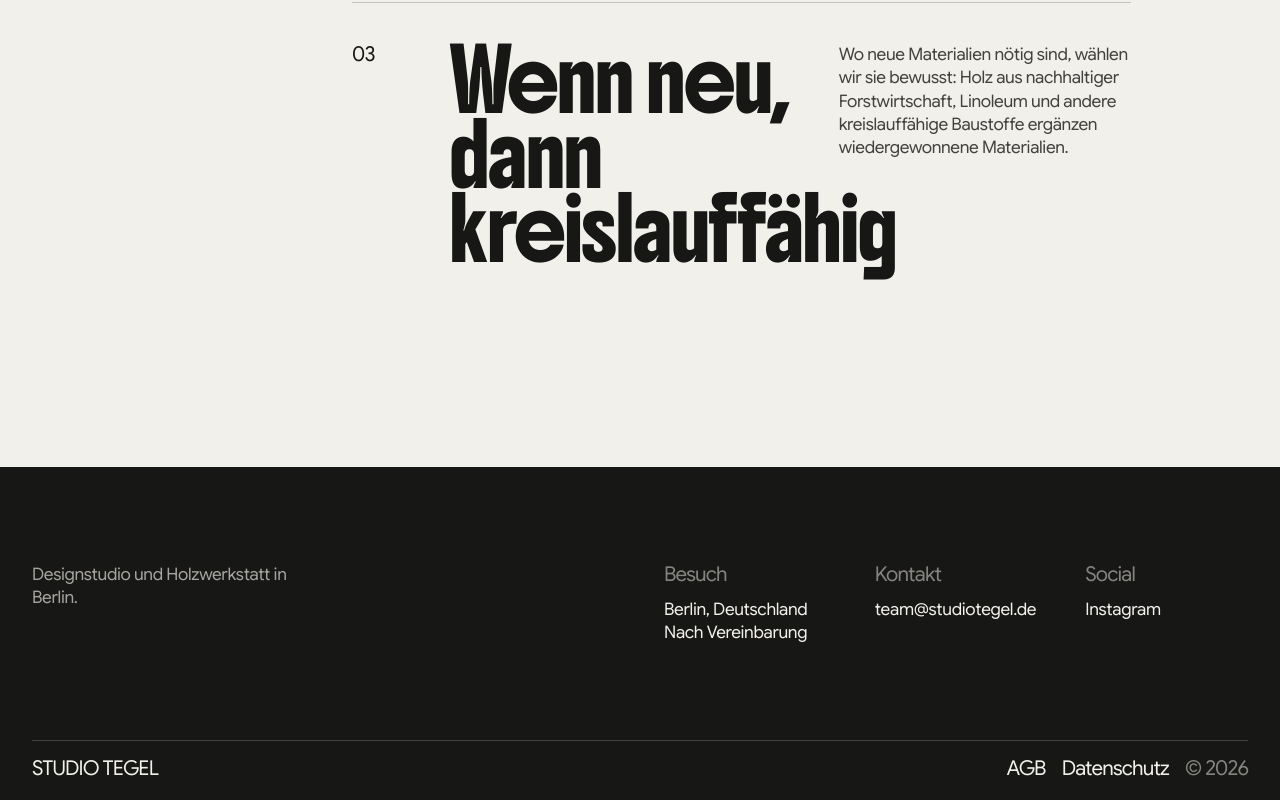
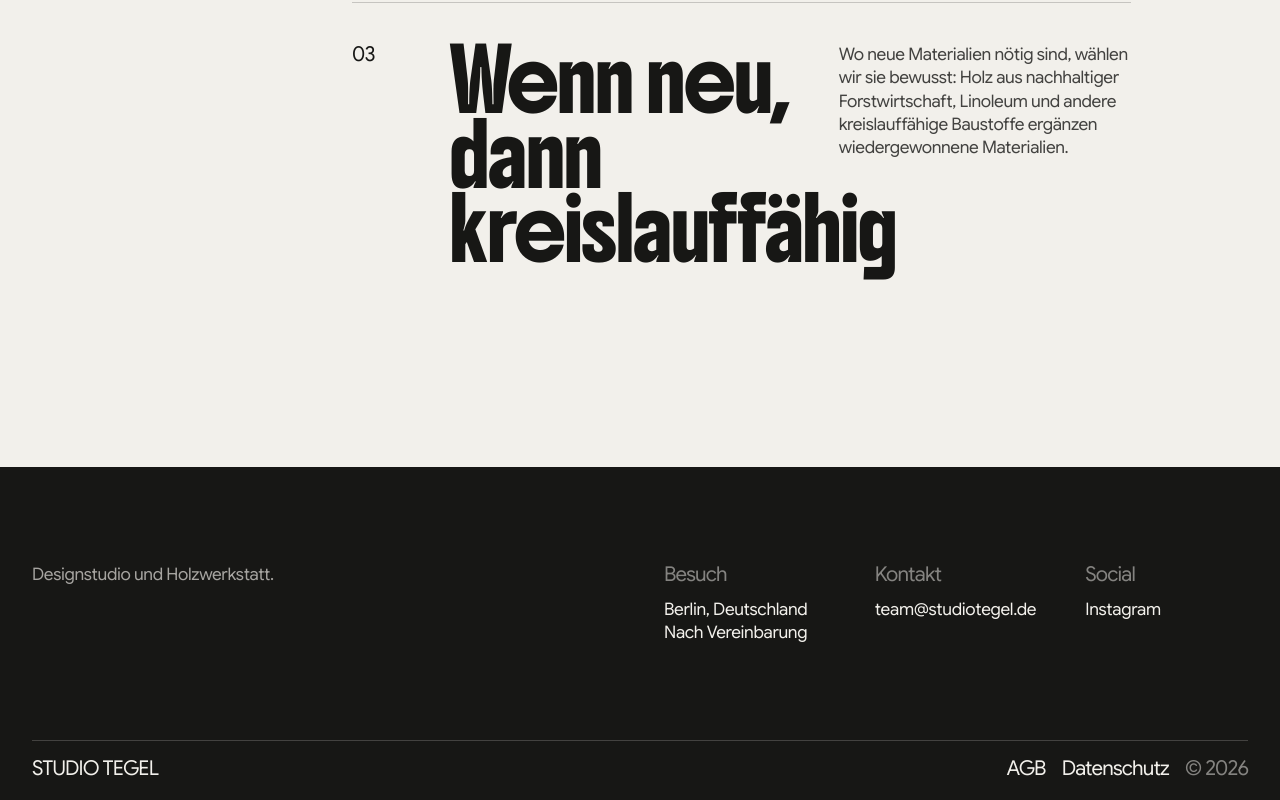
Before and after one commit to brandonhaslegs/studio-tegel, a Next.js app: page /studio in a window 1280 px wide. Shown: the part 3586-4386 px from the top of the page. Built offline with nearby package versions, Linux system fonts and the light colour scheme.

Commit message:
Remove redundant Berlin references

```diff
--- a/src/app/page.tsx
+++ b/src/app/page.tsx
@@ -14,7 +14,7 @@ export default function Home() {
       <div className="absolute inset-0 bg-ink/25" />
       <div className="page-grid relative min-h-svh items-end pb-7 pt-28 md:pb-10">
         <div className="col-span-12 md:col-span-10">
-          <p className="nav-text mb-6">Berlin / Designstudio & Holzwerkstatt</p>
+          <p className="nav-text mb-6">Designstudio & Holzwerkstatt</p>
           <h1 className="headline max-w-[11ch]">Zirkuläres Bauen für die Stadt von morgen.</h1>
         </div>
         <p className="project-copy col-span-7 col-start-6 mt-10 text-paper/80 md:col-span-3 md:col-start-10">Wir retten und verbauen bestehende Materialien für maßgefertigte Projekte.</p>
--- a/src/components/footer.tsx
+++ b/src/components/footer.tsx
@@ -3,7 +3,7 @@ import Link from "next/link";
 export function Footer() {
   return <footer className="site-footer bg-ink px-4 pb-5 pt-16 text-paper md:px-8 md:pt-24">
     <div className="grid grid-cols-1 gap-12 md:grid-cols-12">
-      <p className="project-copy col-span-1 text-paper/65 md:col-span-3">Designstudio und Holzwerkstatt in Berlin.</p>
+      <p className="project-copy col-span-1 text-paper/65 md:col-span-3">Designstudio und Holzwerkstatt.</p>
       <div className="col-span-1 md:col-start-7 md:col-span-2"><p className="nav-text mb-3 text-paper/50">Besuch</p><p className="project-copy">Berlin, Deutschland<br />Nach Vereinbarung</p></div>
       <div className="col-span-1 md:col-span-2"><p className="nav-text mb-3 text-paper/50">Kontakt</p><a className="project-copy underline underline-offset-4" href="mailto:team@studiotegel.de">team@studiotegel.de</a></div>
       <div className="col-span-1 md:col-span-2"><p className="nav-text mb-3 text-paper/50">Social</p><a className="project-copy underline underline-offset-4" href="https://www.instagram.com/studio_tegel/" rel="noreferrer" target="_blank">Instagram</a></div>
```
